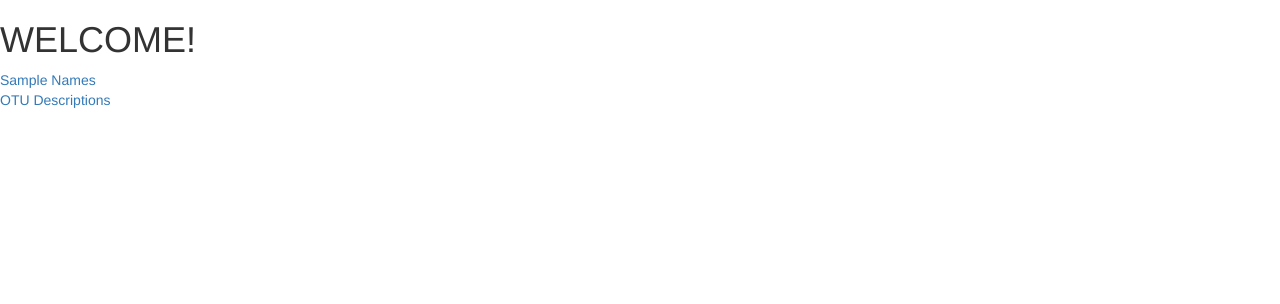
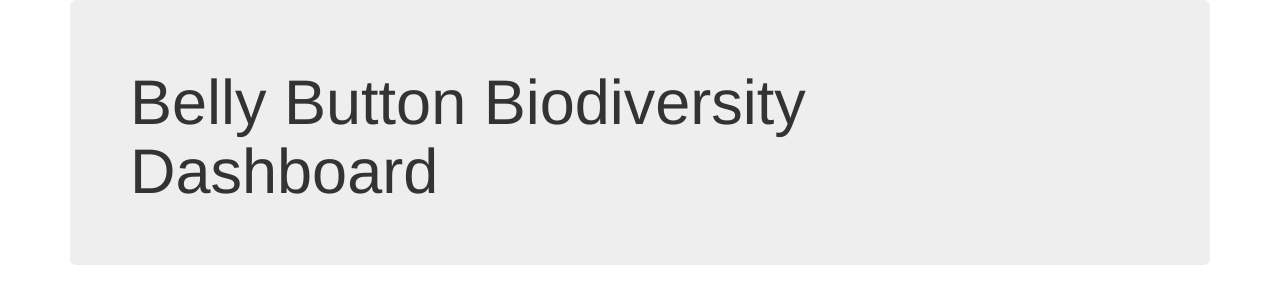
Before and after one commit to txstu09/belly_button_biodiversity, a Flask app: page / in a window 1280 px wide. Shown: the top 304 px of the page. Run offline with Flask 2, Linux system fonts and the light colour scheme; parts of the project's set-up code (start-up, migrations or seed data) failed here and were passed over; some libraries are stand-ins or nearby versions.

Commit message:
update index.html

```diff
--- a/templates/index.html
+++ b/templates/index.html
@@ -7,11 +7,18 @@
     <title>Document</title>
     <link rel="stylesheet" href="https://maxcdn.bootstrapcdn.com/bootstrap/3.3.7/css/bootstrap.min.css">
     <link rel="stylesheet" href="../css/styles.css">
+    <script src="https://cdnjs.cloudflare.com/ajax/libs/d3/4.13.0/d3.min.js"></script>
 </head>
 <body>
-    <h1>WELCOME!</h1>
-    <a href="/names">Sample Names</a>
-    <br>
-    <a href="/otu">OTU Descriptions</a>
+    <div class="container">
+        <div class="jumbotron">
+            <h1>Belly Button Biodiversity <br>
+                Dashboard
+            </h1>
+        </div>
+    </div>
+    <div id="pie"></div>
+    <div id="bubble"></div>
+
 </body>
 </html>
```
